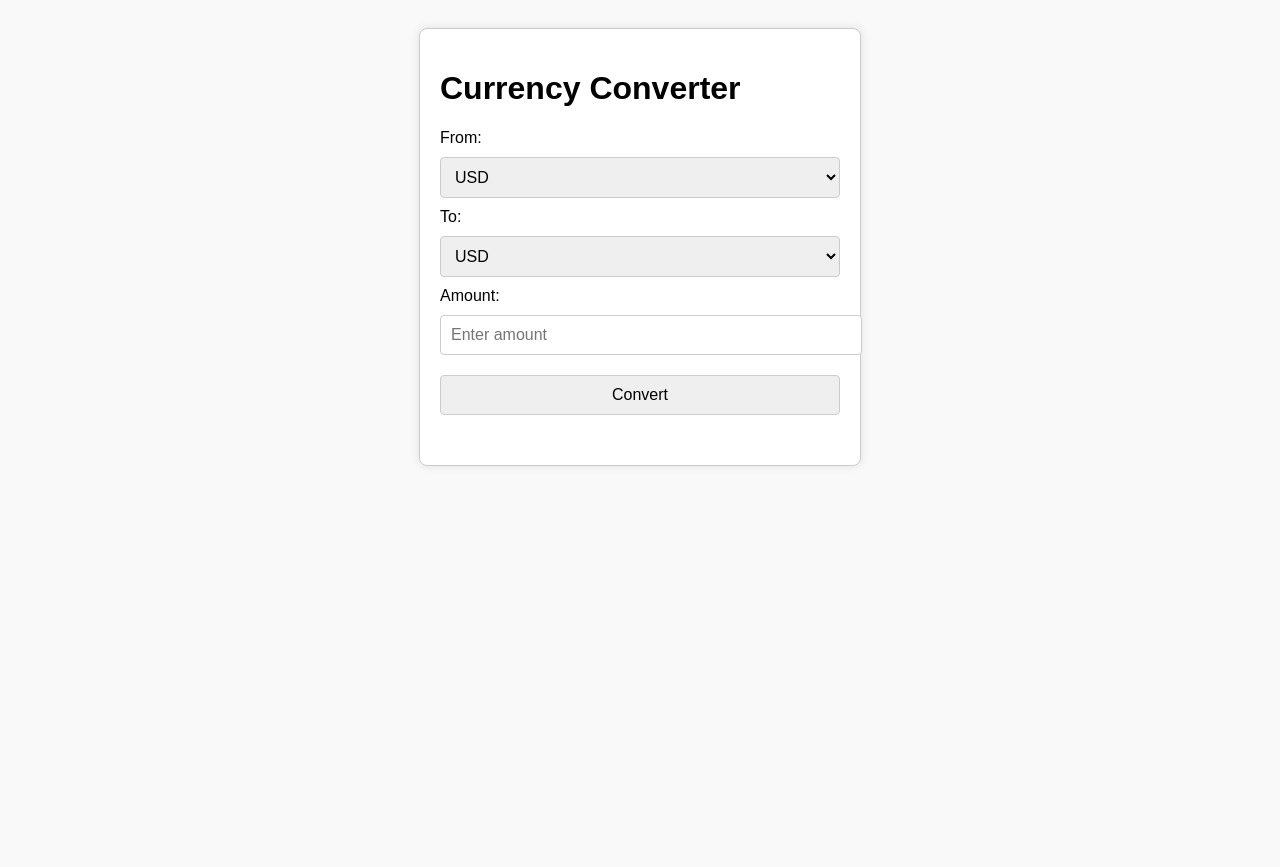
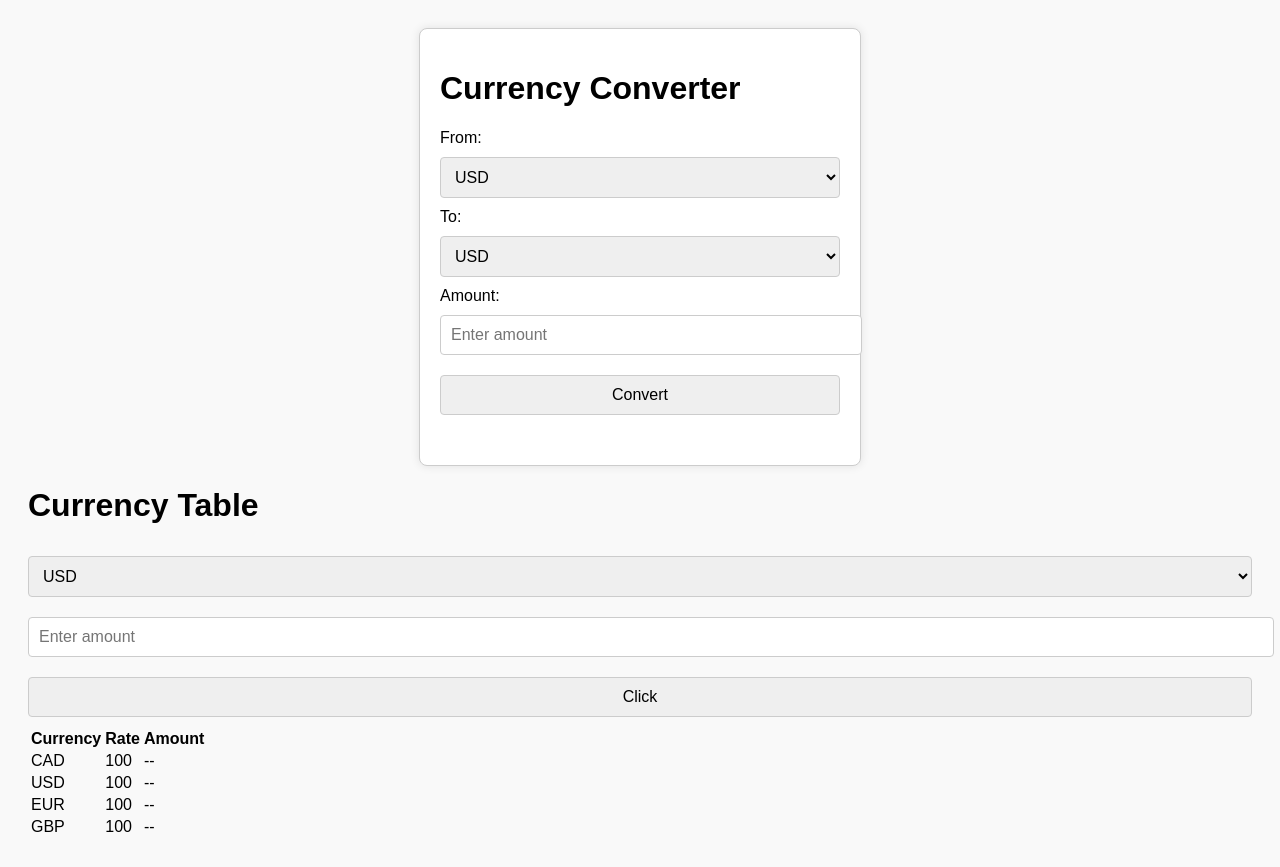
Before and after one commit to DavidWiafe/All-Math, a plain HTML site: page currency.html in a window 1280 px wide. Before the commit the page ends 800 px from the top, so only its background shows below. Drawn offline with Linux system fonts and the light colour scheme.

Commit message:
Added working currency table

```diff
--- a/HomeLogic.js
+++ b/HomeLogic.js
@@ -2,7 +2,7 @@
 var HomeCategory = document.querySelector('#HomeCategory');
 // grab both Rent & Mort DIV sections
 const RentSection = document.querySelector('.RentSection');
-var MortgageSection = document.querySelector('.MortgageSection');
+const MortgageSection = document.querySelector('.MortgageSection');
 // Rent Calc Button
 let RentCalcButton = document.querySelector('#RentCalcButton');
 var RentYearCalc = document.querySelector('#RentYearCalc');
--- a/converter.js
+++ b/converter.js
@@ -36,3 +36,47 @@ document.getElementById("convert").addEventListener("click", () => {
       alert("An error occurred while fetching exchange rates.");
     });
 });
+
+const currencyList_ = ["CAD","USD","EUR","GBP"];
+var CalcRate_;
+var CalcAmount
+
+for (let i = 0; i <= currencyList_.length - 1; i++) {
+    document.getElementById(currencyList_[i] + "_rate").innerHTML = '100';
+}
+
+document.getElementById("CalculateRateButton").addEventListener('click', pullRates );
+
+function pullRates() {
+
+    const CurrencyToConvertValue_ = document.getElementById("CurrencyToConvert").value;
+    const OrgCurrencyAmountValue_ = document.getElementById("OrgCurrencyAmount").value;
+
+    console.log("CalculateRateButton clicked")
+    // fetch currency based on selected currency
+    fetch(`${BASE_URL}${CurrencyToConvertValue_}`)
+        .then((response) => {
+        // throw error if fetch fails
+        if (!response.ok) {
+            throw new Error("Failed to fetch exchange rates.");
+        }
+        return response.json();
+        })
+        .then((data) => {
+            for(let i = 0; i <= currencyList_.length - 1; i++) {
+                CalcRate_ = data.conversion_rates[currencyList_[i]];
+                CalcAmount = (OrgCurrencyAmountValue_ * CalcRate_).toFixed(2);
+                // throw error if rate invalid
+                if (!CalcRate_) {
+                    throw new Error("Invalid currency conversion.");
+                }
+                // Update table to display rate
+                document.getElementById(currencyList_[i] + "_rate").innerHTML = CalcRate_;
+                document.getElementById(currencyList_[i] + "_value").innerHTML = CalcAmount;
+            }
+        })
+        .catch((error) => {
+        console.error("Error:", error);
+        alert("An error occurred while fetching exchange rates.");
+        });
+}
--- a/currency.html
+++ b/currency.html
@@ -65,6 +65,52 @@
     <div id="result"></div>
   </div>
 
+  <div class="CurrencyRateSection">
+
+    <h1>Currency Table</h1>
+    <!--<label>From: </label>-->
+    <select id="CurrencyToConvert">
+        <option value="USD">USD</option>
+        <option value="CAD">CAD</option>
+        <option value="EUR">EUR</option>
+        <option value="GBP">GBP</option>
+      </select>
+    <input type="number" id="OrgCurrencyAmount" placeholder="Enter amount" />
+    <button id="CalculateRateButton">Click</button>
+    <table>
+      <thead>
+        <tr>
+          <th>Currency</th>
+          <th>Rate</th>
+          <th>Amount</th>
+        </tr>
+      </thead>
+      <tbody>
+        <tr>
+          <td>CAD</td>
+          <td id="CAD_rate">1.25</td>
+          <td id="CAD_value">--</td>
+        </tr>
+        <tr>
+          <td>USD</td>
+          <td id="USD_rate">1.00</td>
+          <td id="USD_value">--</td>
+        </tr>
+        <tr>
+          <td>EUR</td>
+          <td id="EUR_rate">0.85</td>
+          <td id="EUR_value">--</td>
+        </tr>
+        <tr>
+          <td>GBP</td>
+          <td id="GBP_rate">0.75</td>
+          <td id="GBP_value">--</td>
+        </tr>
+      </tbody>
+    </table>
+
+  </div>
+
   <script src="converter.js"></script>
 </body>
 </html>
```
